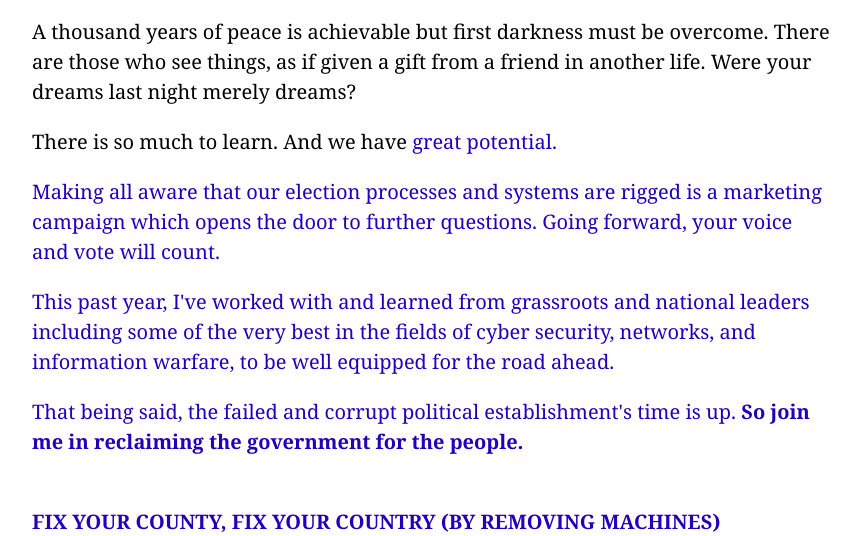
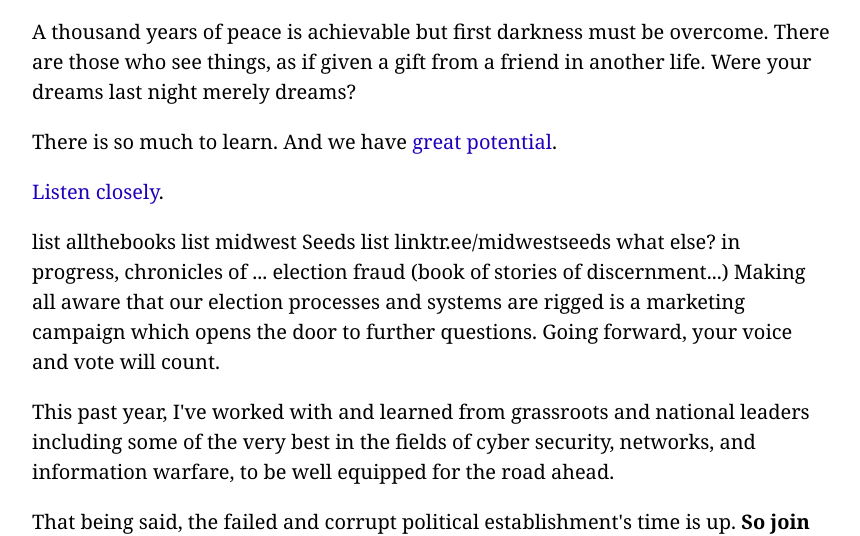
Before and after one commit to erikvanmechelen/369, a plain HTML site: page index.html in a window 1280 px wide. Shown: the part 265-801 px from the top of the page, without its empty margins (208-1068 px from the left). Drawn offline with Linux system fonts and the light colour scheme.

Commit message:
added 31417

```diff
--- a/index.html
+++ b/index.html
@@ -20,8 +20,15 @@
 <p>
 	A thousand years of peace is achievable but first darkness must be overcome. There are those who see things, as if given a gift from a friend in another life. Were your dreams last night merely dreams?
 </p><p>
-	There is so much to learn. And we have <a href"https://mega.nz/file/flVB0IrR#JJiP4eCjPrZsiY1z_5oFqUrNrdskrE7uwtHrQMex32Q">great potential<a/>.
+	There is so much to learn. And we have <a href"https://mega.nz/file/flVB0IrR#JJiP4eCjPrZsiY1z_5oFqUrNrdskrE7uwtHrQMex32Q">great potential</a>.
 </p><p>
+	<a href="https://mega.nz/file/bwNW2LwB#oksLfXzy7Ph5fvmuXyYcqwKCvrlNfLN2nIrnwWcWPiU">Listen closely</a>.
+</p><p>
+	list allthebooks
+	list midwest Seeds
+	list linktr.ee/midwestseeds
+	what else?
+	in progress, chronicles of ... election fraud (book of stories of discernment...)
 
 
     Making all aware that our election processes and systems are rigged is a marketing campaign which opens the door to further questions.
```
